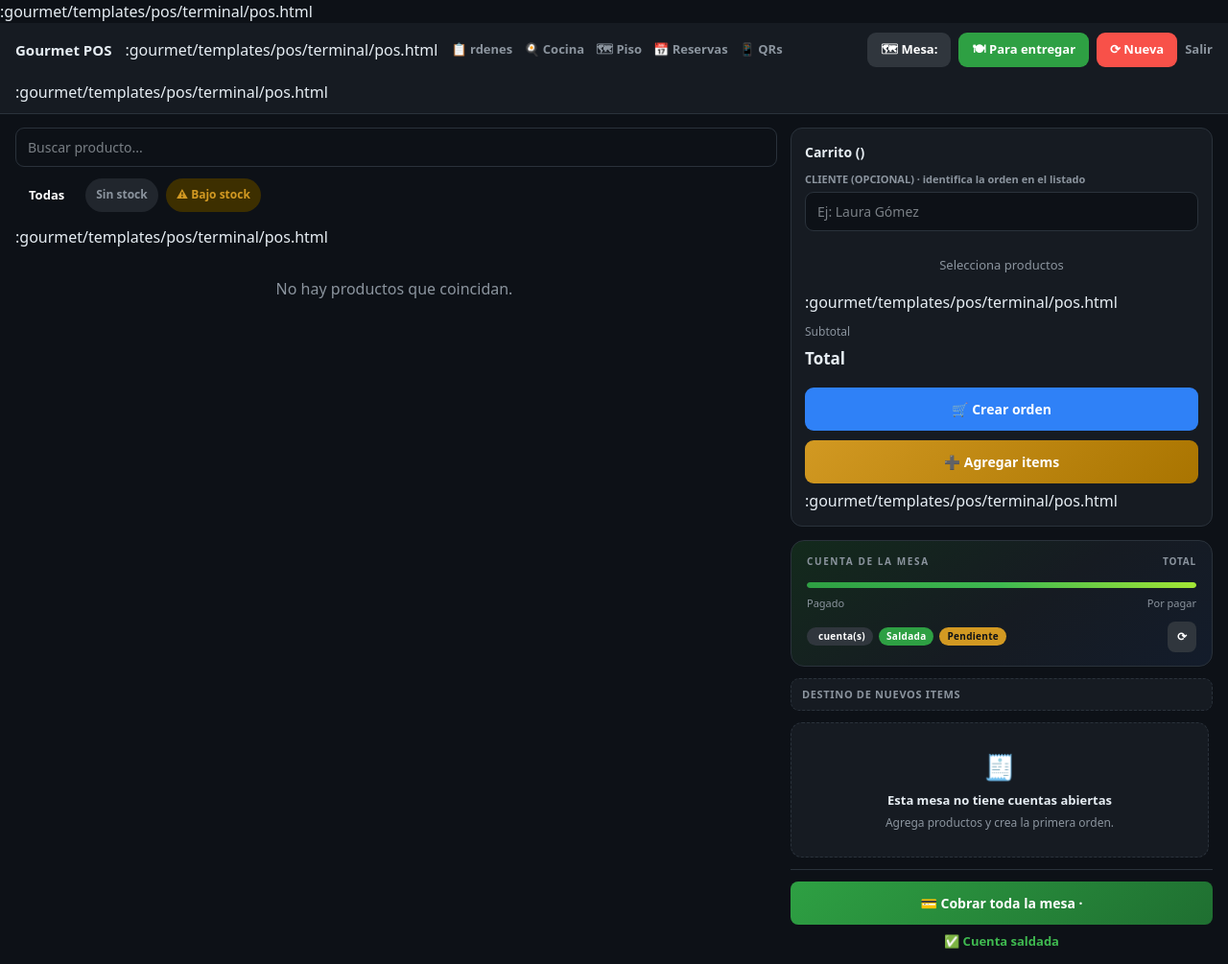
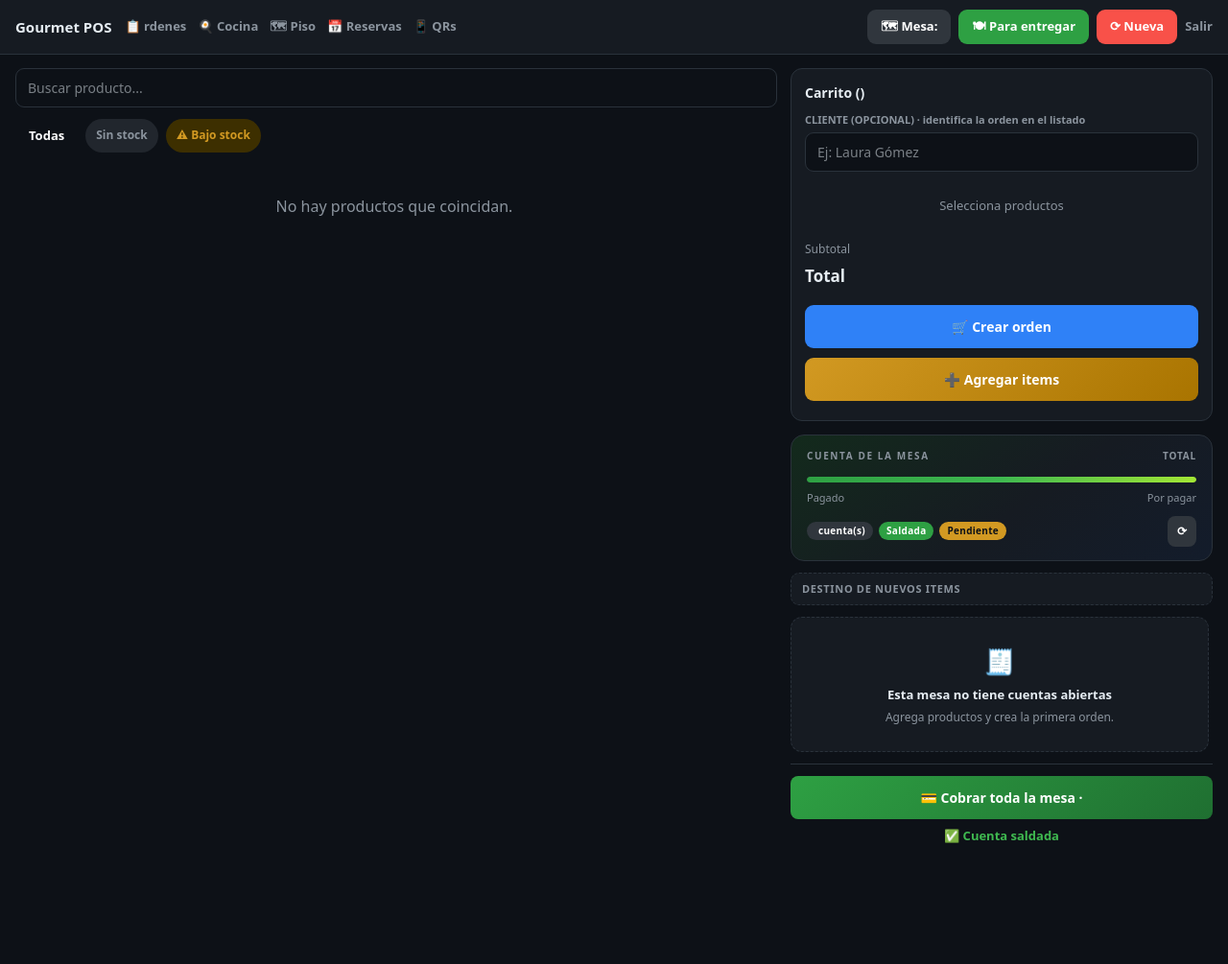
Before and after one commit to HumanPseudo/Gourmet, a Django app: template gourmet/templates/pos/terminal/pos.html in a window 1280 px wide. Shown: the whole page at 96% size. After the commit the page ends 879 px from the top, so only its background shows below. Run offline with Django 5.2, Linux system fonts and the light colour scheme; the template is opened without the code that fills it, so the values that code supplies are empty; style sheets or scripts are compiled from the project's sources; some libraries are stand-ins or nearby versions.

Commit message:
Remove stray template path lines from merge

```diff
--- a/gourmet/templates/pos/customer/order_success.html
+++ b/gourmet/templates/pos/customer/order_success.html
@@ -3,7 +3,6 @@
 {% block head_title %}Pedido confirmado | Gourmet{% endblock %}
 
 {% block content %}
-:gourmet/templates/pos/customer/order_success.html
   <div style="max-width:520px;margin:40px auto;padding:16px;text-align:center;">
     <div
       style="background:#fff;border:1px solid #e5e7eb;border-radius:12px;padding:28px 20px;"
@@ -14,7 +13,6 @@
       </h1>
       <p style="color:#6b7280;font-size:14px;margin:0 0 4px 0;">
         Orden #{{ order.id|slice:":8" }} · Mesa {{ table.code }}
-:gourmet/templates/pos/customer/order_success.html
       </p>
       <p style="color:#28a745;font-size:22px;font-weight:800;margin:10px 0 20px 0;">
         {{ order.total|floatformat:2|peso }}
--- a/gourmet/templates/pos/kitchen/_kitchen_card.html
+++ b/gourmet/templates/pos/kitchen/_kitchen_card.html
@@ -17,7 +17,6 @@
       <div
         style="display:flex;align-items:center;gap:8px;margin-bottom:6px;flex-wrap:wrap;"
       >
-:gourmet/templates/pos/kitchen/_kitchen_card.html
         <strong style="font-size:15px;color:#1f2937;">
           {{ item.table_code|default:"—" }}
         </strong>
@@ -32,7 +31,6 @@
           font-size: 11px;
           font-weight: 700;
         "
-:gourmet/templates/pos/kitchen/_kitchen_card.html
         >
           {% if item.status == 'pending' %}Recibido{% elif item.status == 'preparing' %}Preparando{% elif item.status == 'ready' %}Listo{% else %}{{ item.status }}{% endif %}
         </span>
--- a/gourmet/templates/pos/kitchen/kitchen.html
+++ b/gourmet/templates/pos/kitchen/kitchen.html
@@ -2,7 +2,6 @@
 {% block head_title %}Cocina | Gourmet{% endblock %}
 
 {% block content %}
-:gourmet/templates/pos/kitchen/kitchen.html
   <div
     style="max-width:1400px;margin:0 auto;padding:16px;"
     hx-get="{% url 'kitchen' %}"
@@ -69,6 +68,5 @@
         </p>
       {% endfor %}
     </div>
-:gourmet/templates/pos/kitchen/kitchen.html
   </div>
 {% endblock %}
--- a/gourmet/templates/pos/terminal/pos.html
+++ b/gourmet/templates/pos/terminal/pos.html
@@ -194,13 +194,11 @@
     ></script>
   </head>
 
-:gourmet/templates/pos/terminal/pos.html
   <body x-data="posApp">
     <header
       style="display:flex;align-items:center;gap:14px;flex-wrap:wrap;padding:10px 16px;background:#161b22;border-bottom:1px solid #2a323b;"
     >
       <strong style="font-size:15px;">Gourmet POS</strong>
-:gourmet/templates/pos/terminal/pos.html
 
       <nav style="display:flex;gap:12px;flex-wrap:wrap;">
         <a
@@ -288,7 +286,6 @@
           >Salir</a
         >
       </div>
-:gourmet/templates/pos/terminal/pos.html
     </header>
 
     <div
@@ -328,7 +325,6 @@
               @click="activeCat = c.id"
               x-text="c.name"
             ></button>
-:gourmet/templates/pos/terminal/pos.html
           </template>
           <span
             class="p-chip"
@@ -343,7 +339,6 @@
             >⚠ Bajo stock</span
           >
         </div>
-:gourmet/templates/pos/terminal/pos.html
 
         <div
           class="p-scroll"
@@ -373,7 +368,6 @@
               >
                 ⚙ con opciones
               </div>
-:gourmet/templates/pos/terminal/pos.html
             </button>
           </template>
           <p
@@ -478,7 +472,6 @@
             </template>
           </div>
 
-:gourmet/templates/pos/terminal/pos.html
           <div
             x-show="cart.length"
             style="margin-top:10px;"
@@ -538,7 +531,6 @@
               style="font-size:11px;color:#8b949e;text-align:center;margin-top:6px;"
               x-text="targetOrder ? ('Se agregará a la cuenta #' + targetOrder.short) : 'Se creará una cuenta nueva'"
             ></div>
-:gourmet/templates/pos/terminal/pos.html
           </div>
         </section>
 
@@ -597,7 +589,6 @@
                 </div>
               </template>
             </div>
-:gourmet/templates/pos/terminal/pos.html
           </template>
 
           <h4 style="margin:16px 0 8px;font-size:13px;color:#8b949e;">Otras mesas</h4>
@@ -624,7 +615,6 @@
             >
               No hay mesas adicionales.
             </span>
-:gourmet/templates/pos/terminal/pos.html
           </div>
 
           <template x-if="noTableOrders.length">
```
